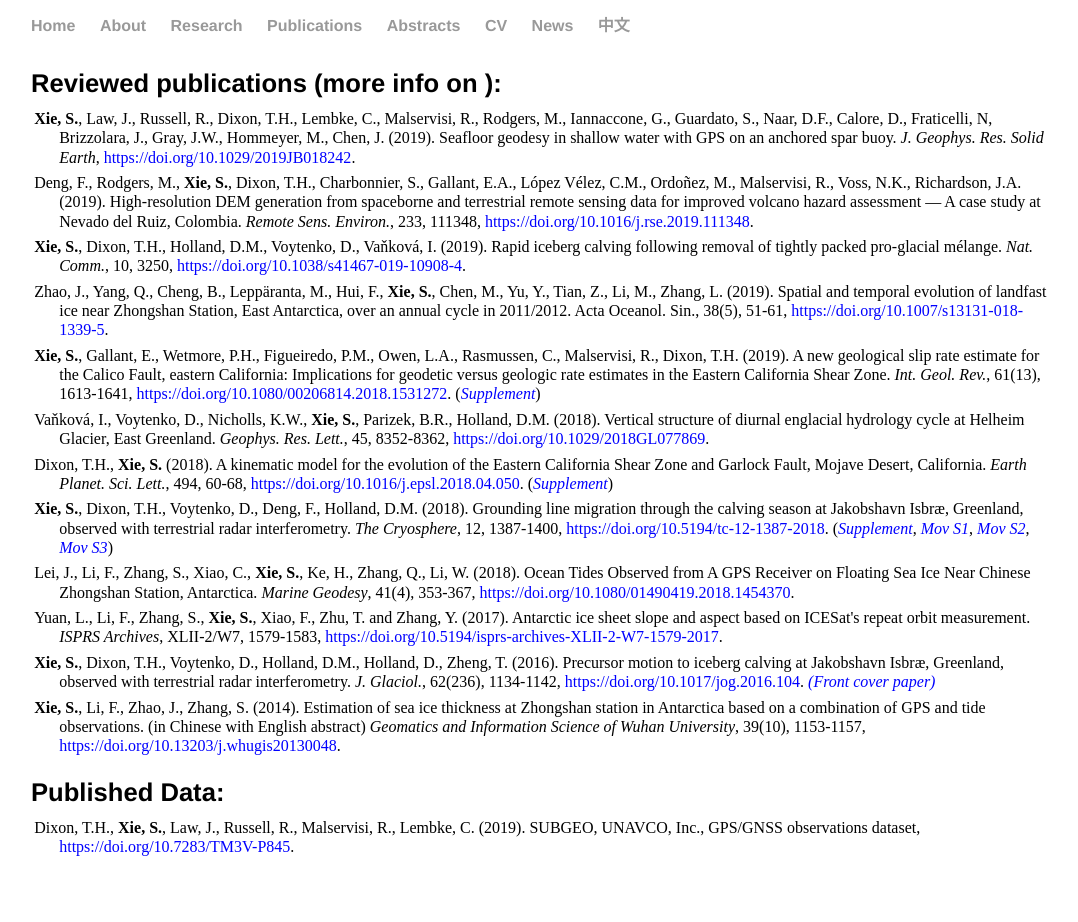
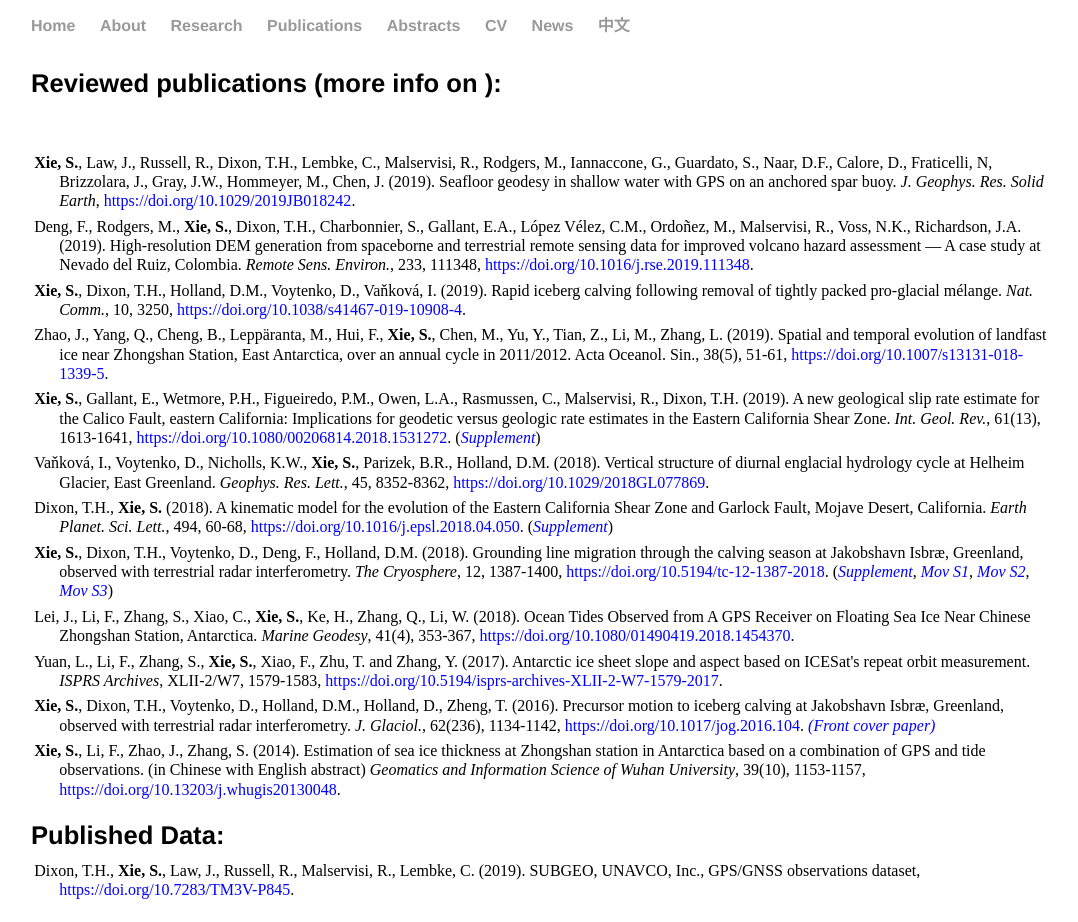
Before and after one commit to suruixie/suruixie.github.io, a Jekyll site: the page built from publications/index.html, in a window 1280 px wide. Shown: the whole page, without its empty margins (97-1175 px from the left). Built offline with Jekyll 4.4.1, drawn with Linux system fonts in a browser that asks for light colours; a style sheet for code colours, icons or effects is not loaded; before the commit the page ends 900 px from its top, so only the background shows below that.

Commit message:
Update index.html

```diff
--- a/publications/index.html
+++ b/publications/index.html
@@ -4,7 +4,7 @@ title: Surui's publications
 ---
 <link rel="stylesheet" href="https://cdn.rawgit.com/jpswalsh/academicons/master/css/academicons.min.css">
 <div class="publications">
-	<h4 style="margin-bottom:0.3em;">Reviewed publications (more info on <a  href="https://scholar.google.com/citations?hl=en&user=kF4StsMAAAAJ&view_op=list_works" style="color:#0000FF;"><i class="ai ai-google-scholar ai-2x"></i></a>): </h4>
+	<h4 style="margin-bottom:2em;">Reviewed publications (more info on <a  href="https://scholar.google.com/citations?hl=en&user=kF4StsMAAAAJ&view_op=list_works" style="color:#0000FF;"><i class="ai ai-google-scholar ai-2x"></i></a>): </h4>
 	<p  class="publist" style="font-size:1.0em;">
 	        <strong>Xie, S.</strong>, Law, J., Russell, R., Dixon, T.H., Lembke, C., Malservisi, R., Rodgers, M., Iannaccone, G., Guardato, S., Naar, D.F., Calore, D., Fraticelli, N, Brizzolara, J., Gray, J.W., Hommeyer, M., Chen, J. (2019). Seafloor geodesy in shallow water with GPS on an anchored spar buoy. <em>J. Geophys. Res. Solid Earth</em>, <a href="https://doi.org/10.1029/2019JB018242" style="color:#0000FF;">https://doi.org/10.1029/2019JB018242</a>. <br>
 	<p  class="publist" style="font-size:1.0em;">
@@ -29,7 +29,7 @@ title: Surui's publications
 		<strong>Xie, S.</strong>, Dixon, T.H., Voytenko, D., Holland, D.M., Holland, D., Zheng, T. (2016). Precursor motion to iceberg calving at Jakobshavn Isbræ, Greenland, observed with terrestrial radar interferometry. <em>J. Glaciol.</em>, 62(236), 1134-1142, <a href="https://doi.org/10.1017/jog.2016.104" style="color:#0000FF;">https://doi.org/10.1017/jog.2016.104</a>. <em><a href="https://doi.org/10.1017/jog.2016.123" style="color:#0000FF;"> (Front cover paper)</a></em> <br>
 	<p  class="publist" style="font-size:1.0em;">
 	        <strong>Xie, S.</strong>, Li, F., Zhao, J., Zhang, S. (2014). Estimation of sea ice thickness at Zhongshan station in Antarctica based on a combination of GPS and tide observations. (in Chinese with English abstract) <em>Geomatics and Information Science of Wuhan University</em>, 39(10), 1153-1157, <a href="http://ch.whu.edu.cn/CN/abstract/abstract3086.shtml" style="color:#0000FF;">https://doi.org/10.13203/j.whugis20130048</a>.  <br>
-		<br style="line-height:12em">
+		<br style="line-height:8em">
 	</p>
 
 
```
